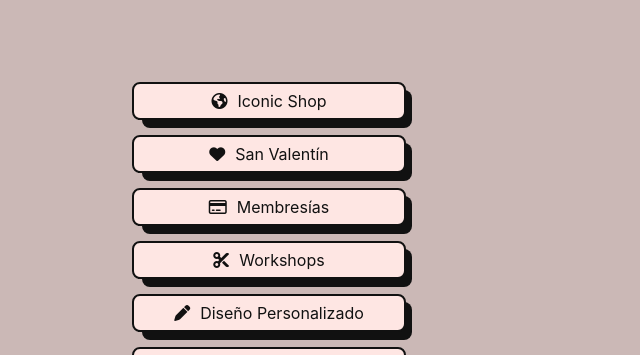
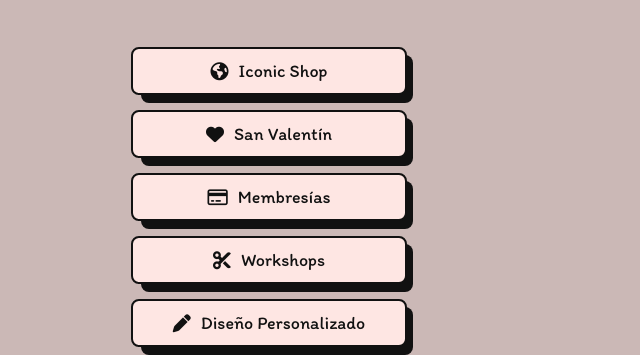
Before and after one commit to juandaniel-pa/iconicflowerspty-profile, a plain HTML site: page index.html in a window 1280 px wide. Shown: the part 165-520 px from the top of the page, without its empty margins (371-1011 px from the left). Drawn offline with Linux system fonts and the light colour scheme.

Commit message:
size button

```diff
--- a/assets/css/styles.css
+++ b/assets/css/styles.css
@@ -14,7 +14,9 @@ html {
     font-family: 'Itim', cursive;
 }
 
-
+body{
+    font-family: 'Itim', cursive;
+}
 .bgImage{
     /* border: 1px solid red; */
     position: relative;
@@ -65,8 +67,9 @@ html {
     list-style: none;
     gap: 1.5rem;
 }
-.container-nav ul li{
-
+.container-nav ul li a{
+    font-family: 'Itim', cursive;
+    font-size: 1.8rem;
 }
 .container-social{
     width: 150px;
@@ -97,7 +100,7 @@ html {
     display: flex;
     font-family: Inter,sans-serif;
     font-size: 16px;
-    height: 38px;
+    height: 48px;
     justify-content: center;
     line-height: 24px;
     max-width: 100%;
@@ -115,7 +118,7 @@ html {
     border-radius: 8px;
     content: "";
     display: block;
-    height: 38px;
+    height: 48px;
     left: 0;
     width: 100%;
     position: absolute;
```
